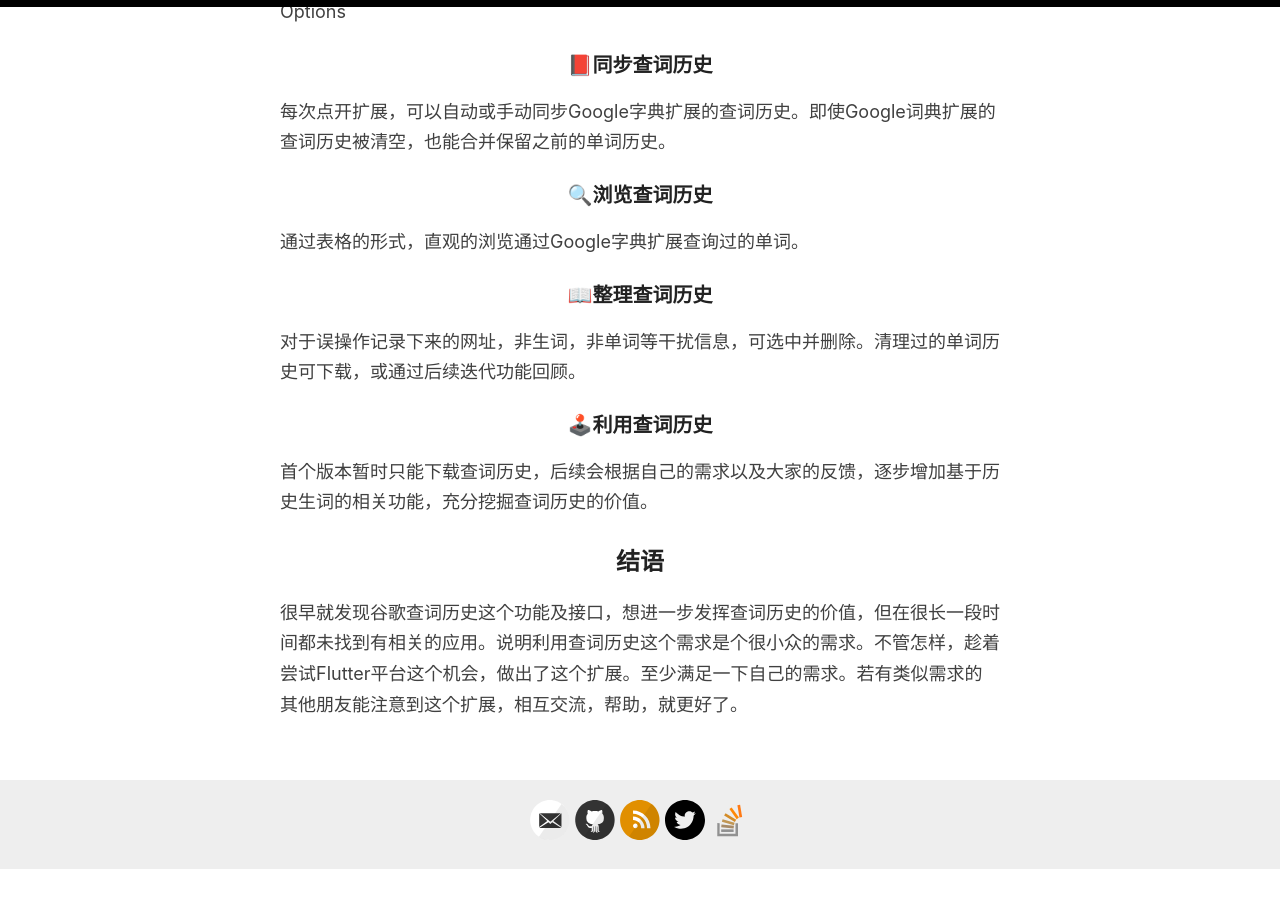
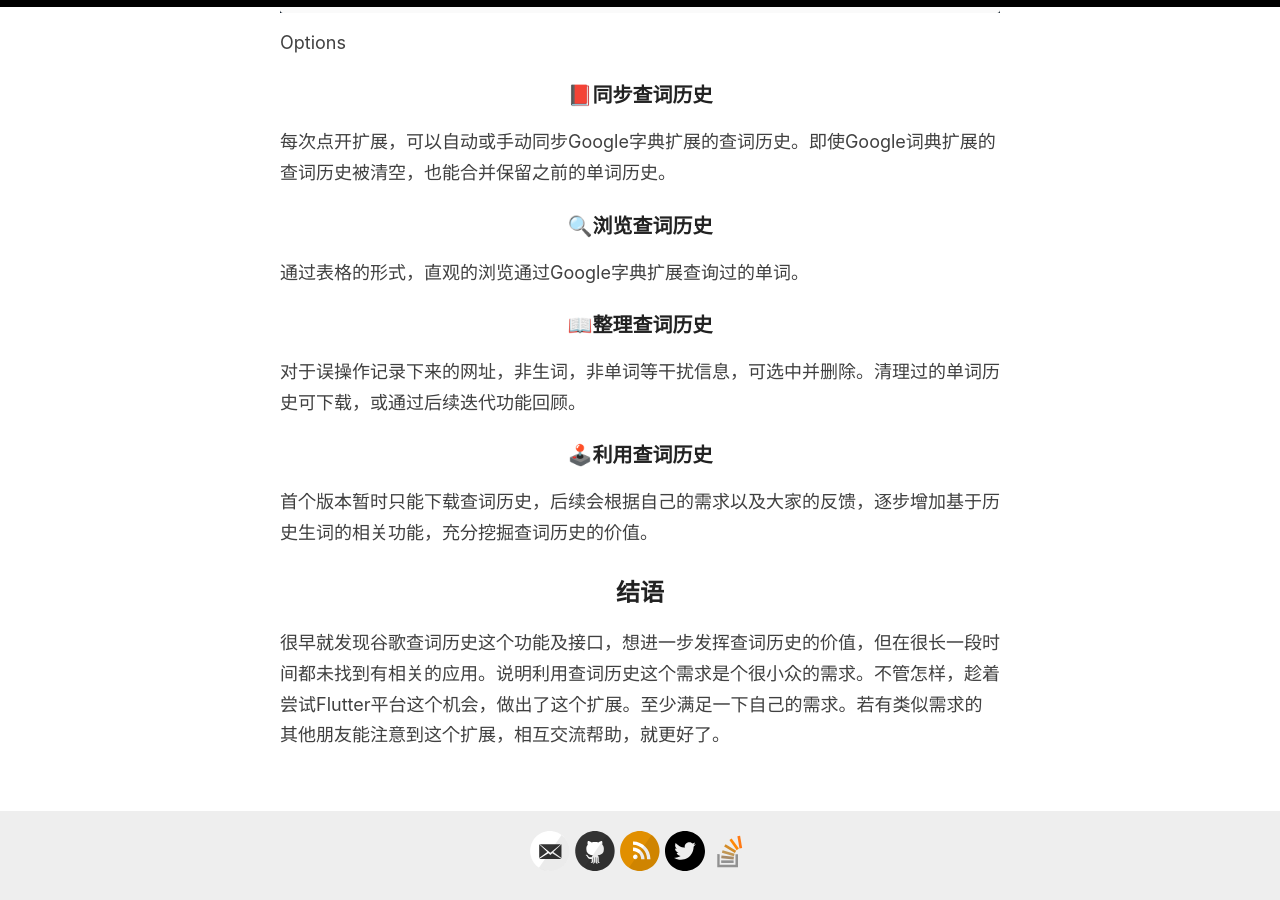
Before and after one commit to xiaominglui/xiaominglui.github.com, a Jekyll site: the page built from _pages/projects/word_history_utilities.md, in a window 1280 px wide and 900 px high, scrolled down 3316 px. Built offline with Jekyll 4.4.1, drawn with Linux system fonts in a browser that asks for light colours; before the commit the page ends 4186 px from its top, so only the background shows below that; some of the changed text lies outside the part shown.

Commit message:
refine writing

```diff
--- a/_pages/projects/word_history_utilities.md
+++ b/_pages/projects/word_history_utilities.md
@@ -56,4 +56,4 @@
 
 ## 结语
 
-很早就发现谷歌查词历史这个功能及接口，想进一步发挥查词历史的价值，但在很长一段时间都未找到有相关的应用。说明利用查词历史这个需求是个很小众的需求。不管怎样，趁着尝试Flutter平台这个机会，做出了这个扩展。至少满足一下自己的需求。若有类似需求的其他朋友能注意到这个扩展，相互交流，帮助，就更好了。
+很早就发现谷歌查词历史这个功能及接口，想进一步发挥查词历史的价值，但在很长一段时间都未找到有相关的应用。说明利用查词历史这个需求是个很小众的需求。不管怎样，趁着尝试Flutter平台这个机会，做出了这个扩展。至少满足一下自己的需求。若有类似需求的其他朋友能注意到这个扩展，相互交流帮助，就更好了。
```
Also changed, not shown: other parts of _pages/projects/word_history_utilities.md (+1 -1 lines).
